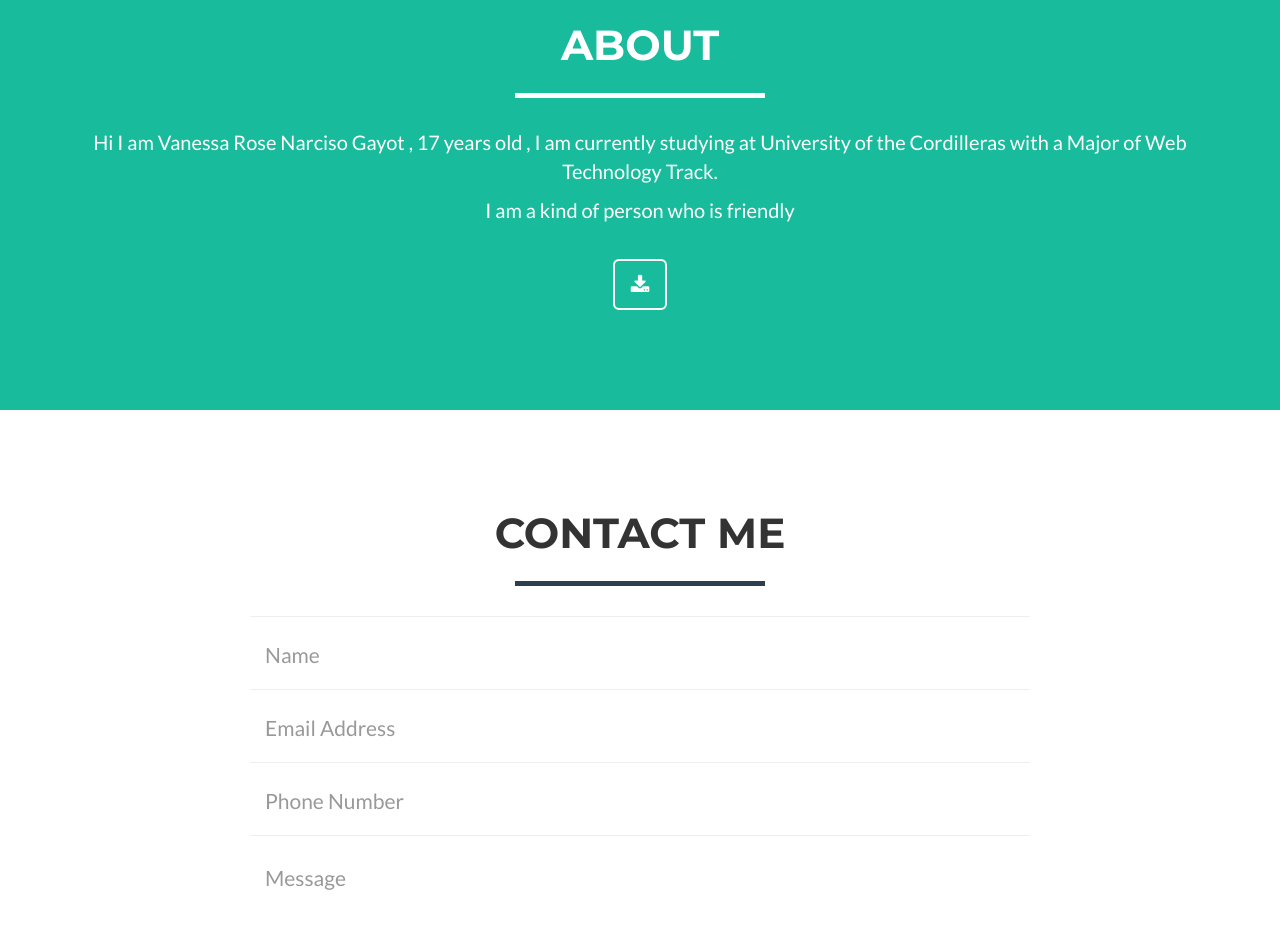
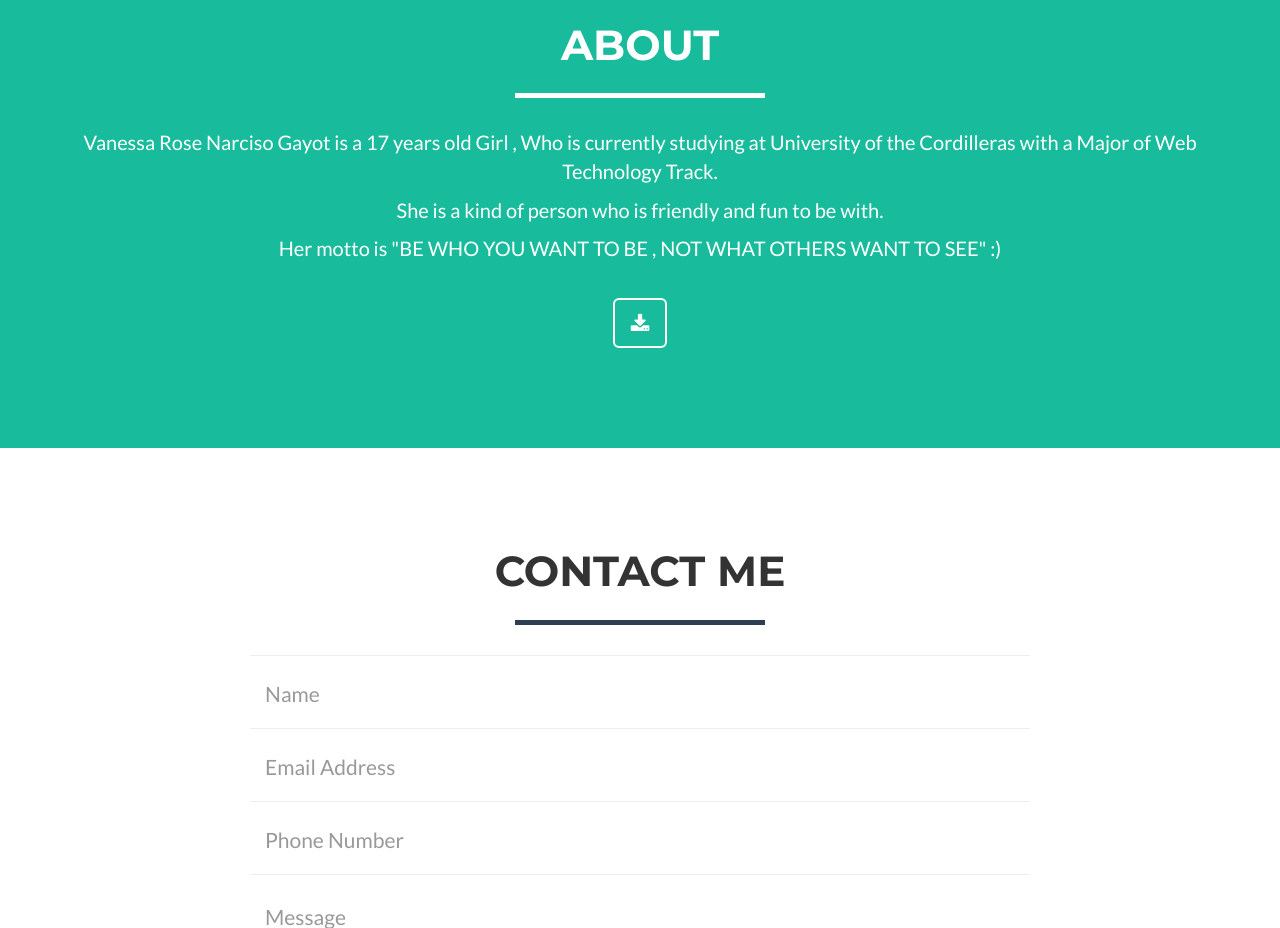
Before and after one commit to vanessagayot/vanessagayot.github.io, a website: page index.html in a window 1280 px wide. Shown: the part 3900-4828 px from the top of the page. Drawn offline with nearby package versions, Linux system fonts and the light colour scheme.

Commit message:
Update index.html

```diff
--- a/index.html
+++ b/index.html
@@ -179,8 +179,9 @@
                 <div class="col-lg-12 text-center">
                     <h2>About</h2>
                     <hr class="star-light">
-                    <p> Hi I am Vanessa Rose Narciso Gayot , 17 years old , I am currently studying at University of the Cordilleras with a Major of Web Technology Track.</p>
-                    <p>I am a kind of person who is friendly</p>
+                    <p> Vanessa Rose Narciso Gayot is a 17 years old Girl , Who is currently studying at University of the Cordilleras with a Major of Web Technology Track.</p>
+                    <p>She is a kind of person who is friendly and fun to be with.</p>
+                    <p>Her motto is "BE WHO YOU WANT TO BE , NOT WHAT OTHERS WANT TO SEE" :)</p>
                 </div>
             </div>
             <div class="row">
```
